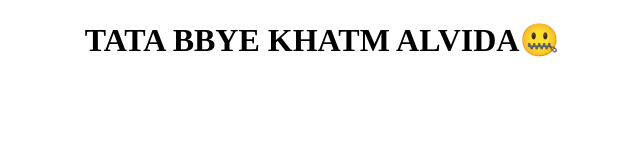
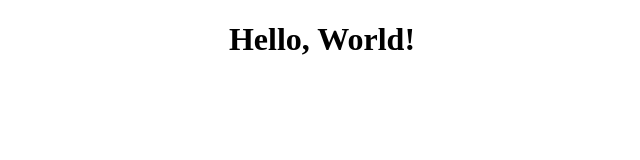
Before and after one commit to shashishekharazad/webpage, a plain HTML site: page information.html in a window 1280 px wide. Shown: the whole page, without its empty margins (318-958 px from the left). Drawn offline with Linux system fonts and the light colour scheme.

Commit message:
Added file

```diff
--- a/information.html
+++ b/information.html
@@ -4,7 +4,7 @@
 	<title></title>
 </head>
 <body>
-	<center><h1>TATA BBYE KHATM ALVIDA🤐</h1></center>
+	<center><h1>Hello, World!</h1></center>
 
 </body>
 </html>
```
